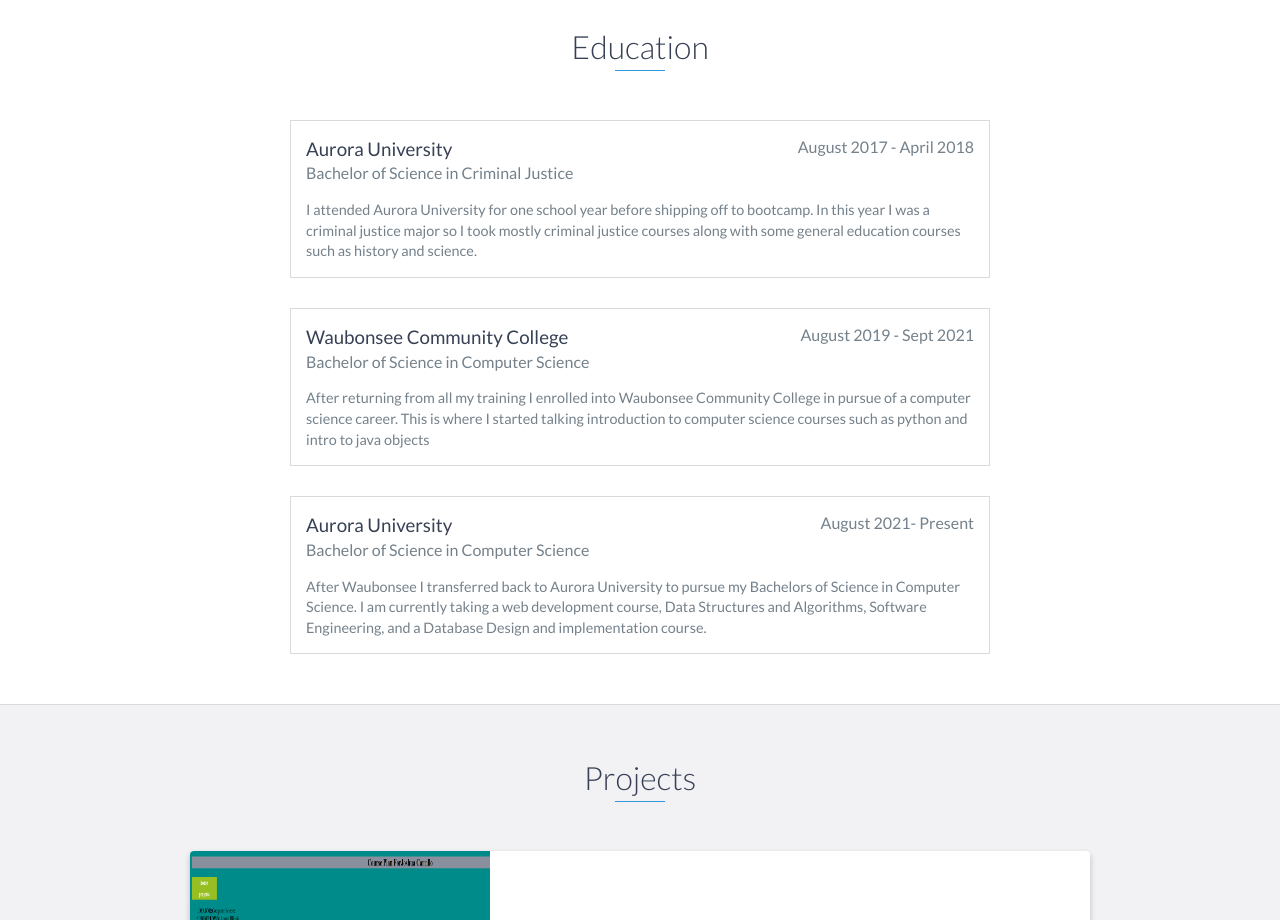
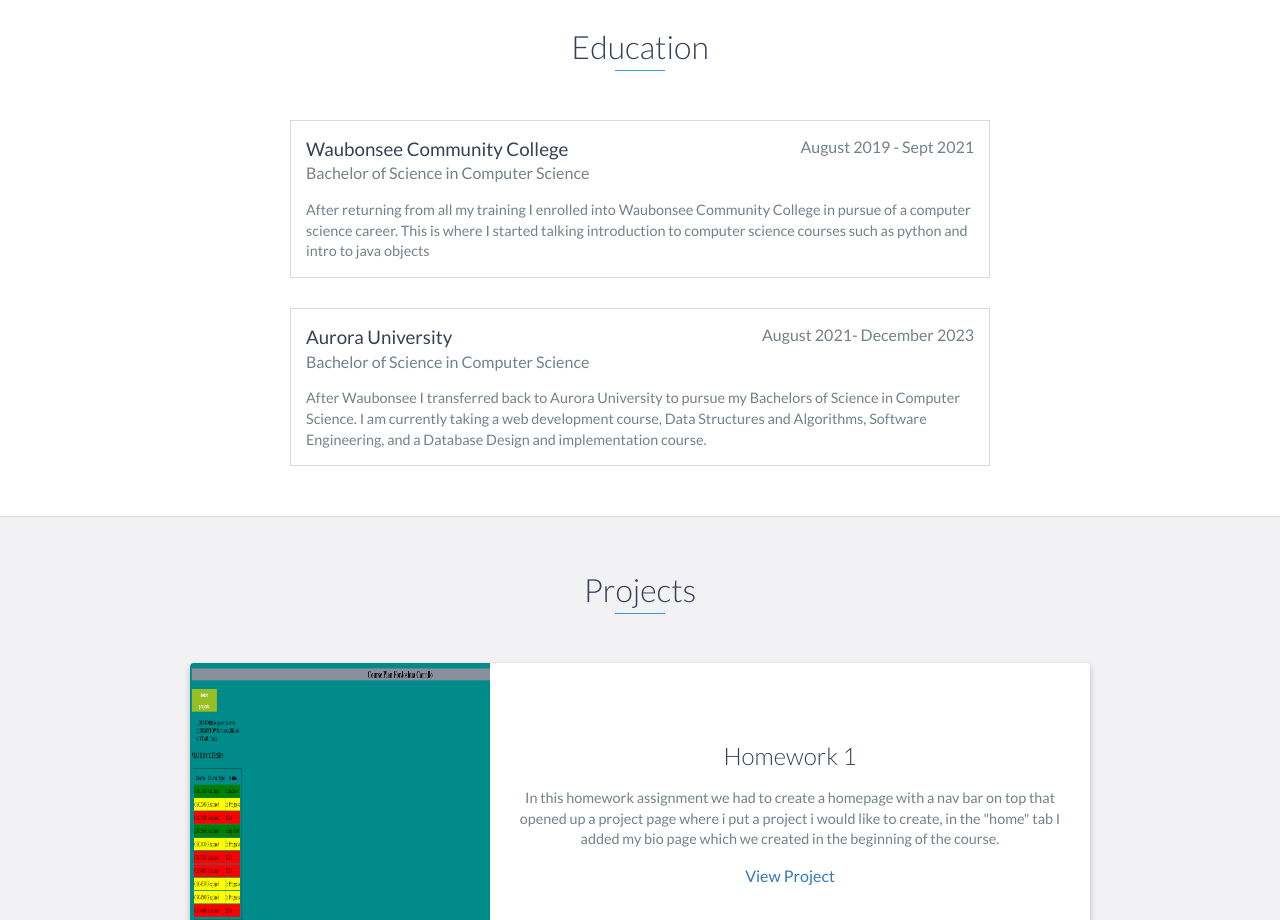
Before and after one commit to joshuaCarrillo/joshuaCarrillo.github.io, a website: page index.html in a window 1280 px wide. Shown: the part 1920-2840 px from the top of the page. Drawn offline with nearby package versions, Linux system fonts and the light colour scheme.

Commit message:
updated education
updated education

```diff
--- a/index.html
+++ b/index.html
@@ -121,16 +121,6 @@
 
     <div id="education">
         <h2 class="heading">Education</h2>
-        <div class="education-block">
-            <h3>Aurora University</h3>
-            <span class="education-date">August 2017 - April 2018</span>
-            <h4>Bachelor of Science in Criminal Justice</h4>
-            <p>
-                I attended Aurora University for one school year before shipping off to bootcamp. In this year I was a criminal justice major
-                so I took mostly criminal justice courses along with some general education courses such as history and science.
-            </p>
-        </div>
-        <!-- End .education-block -->
 
         <div class="education-block">
             <h3>Waubonsee Community College</h3>
@@ -141,9 +131,10 @@
                 I started talking introduction to computer science courses such as python and intro to java objects
             </p>
         </div>
+        <!-- End .education-block -->
         <div class ="education-block">
             <h3>Aurora University</h3>
-            <span class="education-date">August 2021- Present</span>
+            <span class="education-date">August 2021- December 2023</span>
             <h4>Bachelor of Science in Computer Science</h4>
             <p>
                 After Waubonsee I transferred back to Aurora University to pursue my Bachelors of Science in Computer Science.
```
